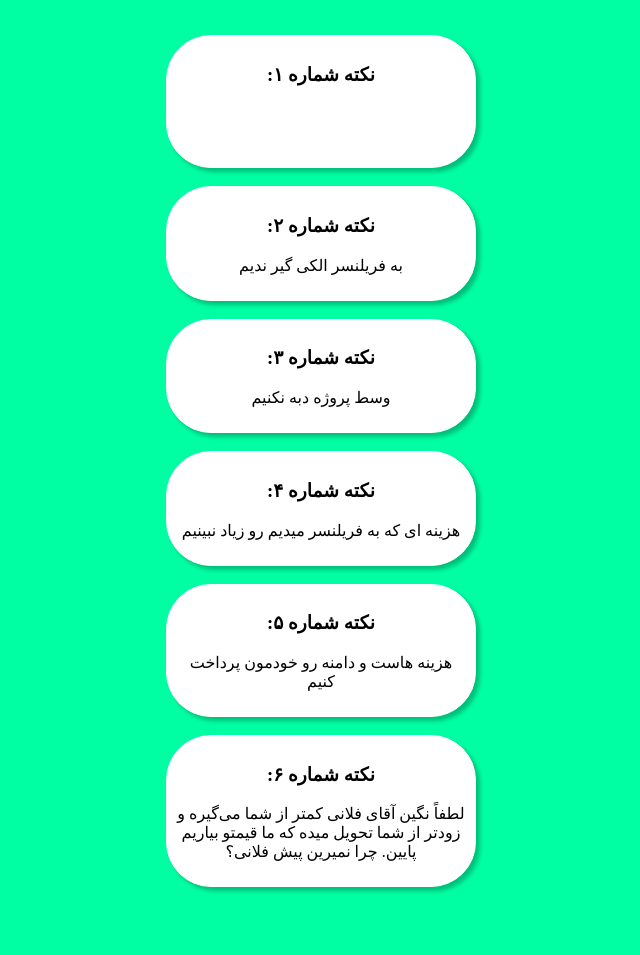
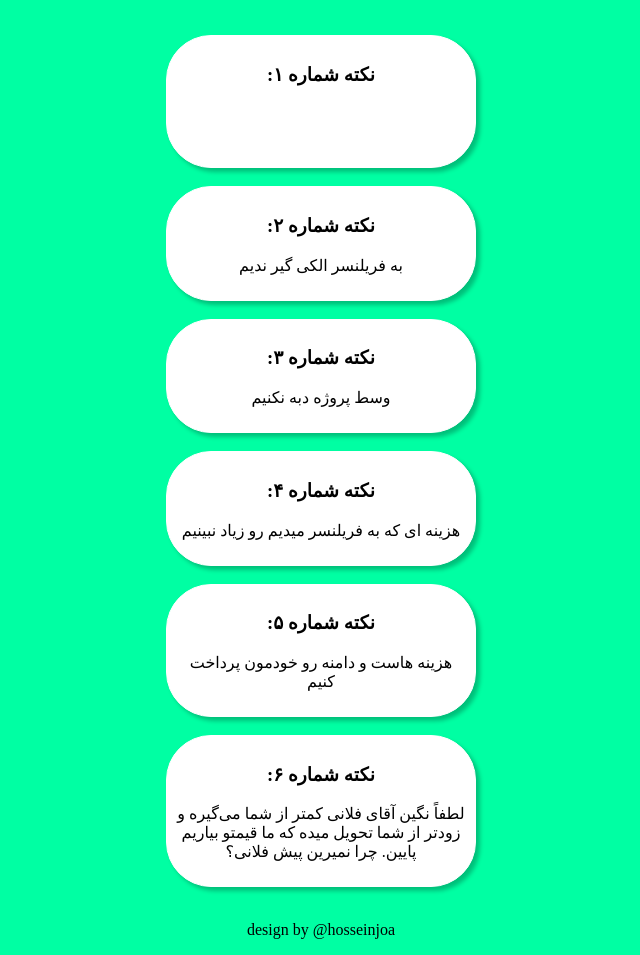
Before and after one commit to OneDiagram/Karfarma, a plain HTML site: page index.html in a window 1280 px wide. Shown: the part 119-1074 px from the top of the page, without its empty margins (319-959 px from the left). Before the commit the page ends 1014 px from the top, so only its background shows below. Drawn offline with Linux system fonts and the light colour scheme.

Commit message:
Update index.html

```diff
--- a/index.html
+++ b/index.html
@@ -62,6 +62,8 @@
     <h3>نکته شماره ۶:</h3>
     <p>لطفاً نگین آقای فلانی کمتر از شما می‌گیره و زودتر از شما تحویل میده که ما قیمتو بیاریم پایین. چرا نمیرین پیش فلانی؟</p>
         </div>
+    <br>
+    <p>design by @hosseinjoa</p>
 </body>
 </center>
   </html>
```
